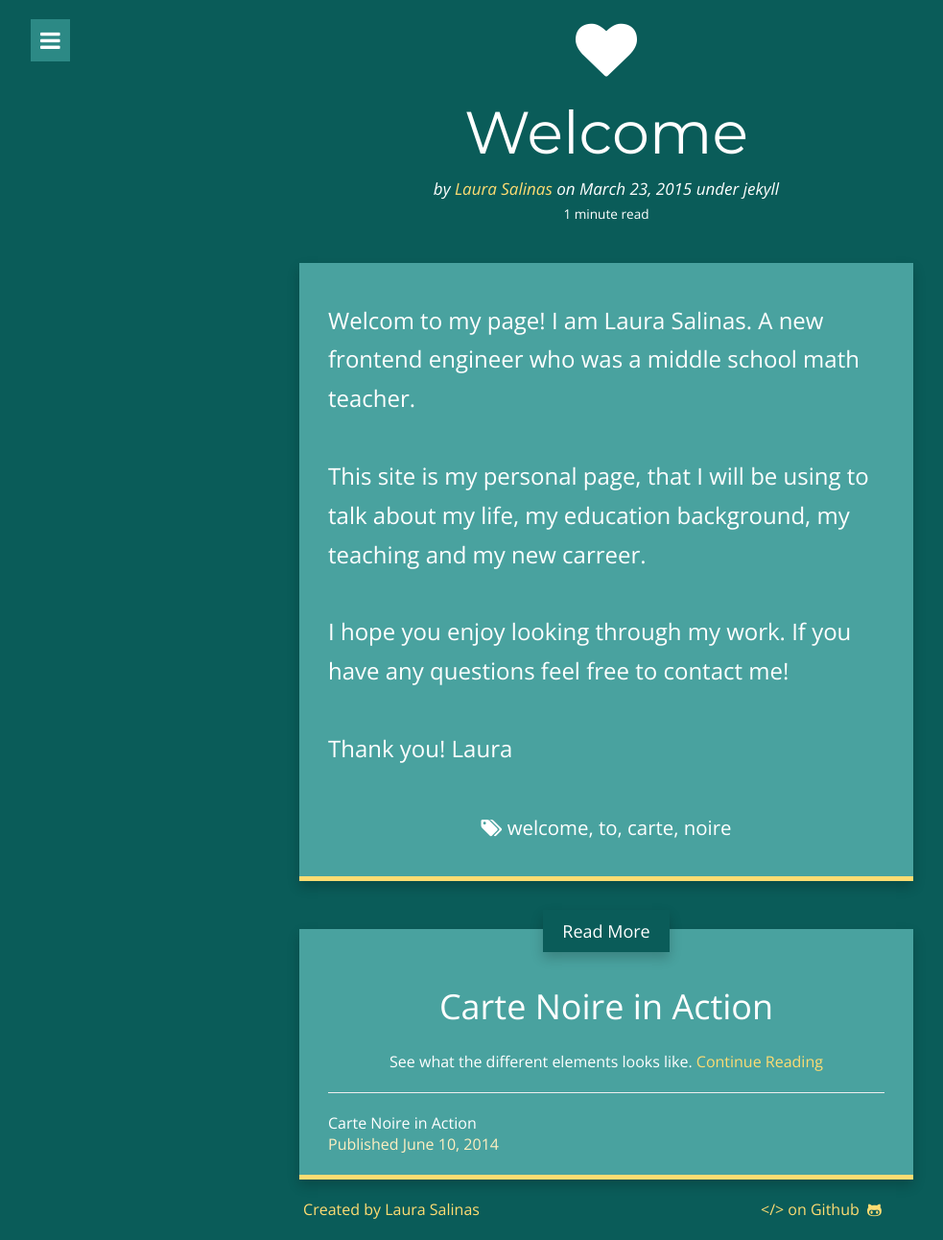
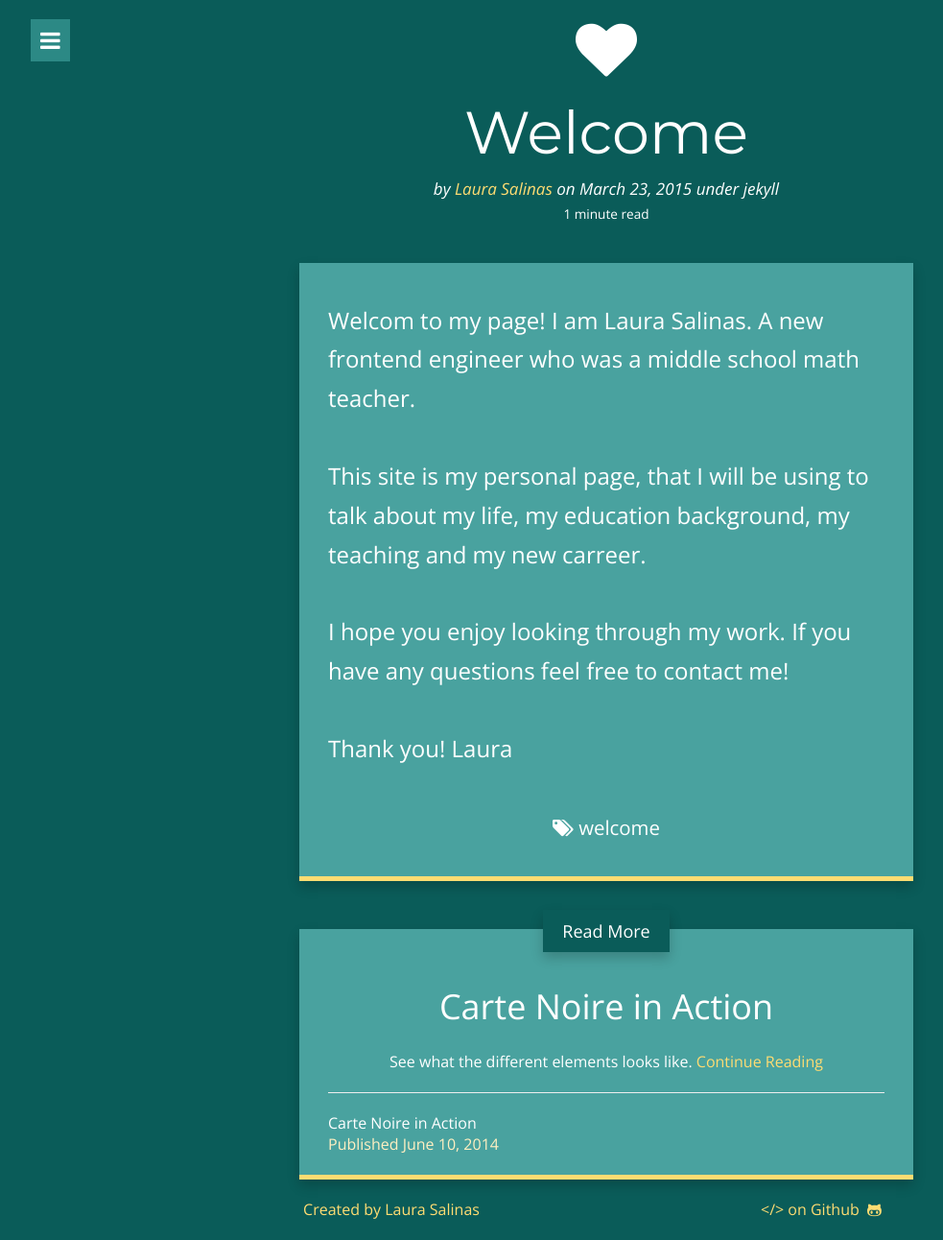
Before and after one commit to laurabug/laurabug.github.io, a Jekyll site: the page built from _posts/2015-08-12-Welcome.md, in a window 1280 px wide. Shown: the whole page at 96% size, without its empty margins (8-991 px from the left). Built offline with Jekyll 4.4.1, drawn with Linux system fonts in a browser that asks for light colours; nearby versions of some CDN libraries; Markdown is read by kramdown in place of the engine named in the settings.

Commit message:
update tags on welcome post

```diff
--- a/_posts/2015-08-12-Welcome.md
+++ b/_posts/2015-08-12-Welcome.md
@@ -8,9 +8,6 @@ categories: jekyll
 thumbnail:  heart
 tags:
  - welcome
- - to
- - carte
- - noire
 ---
 
 Welcom to my page! I am Laura Salinas. A new frontend engineer who was a middle school math teacher.
```
